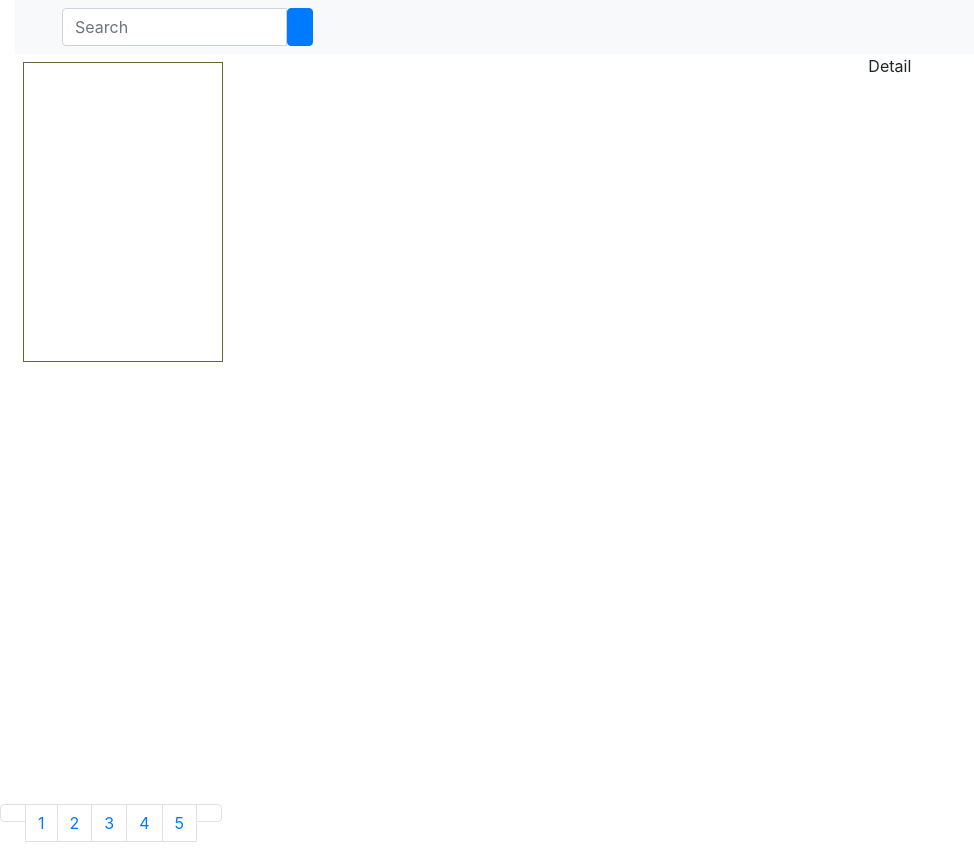
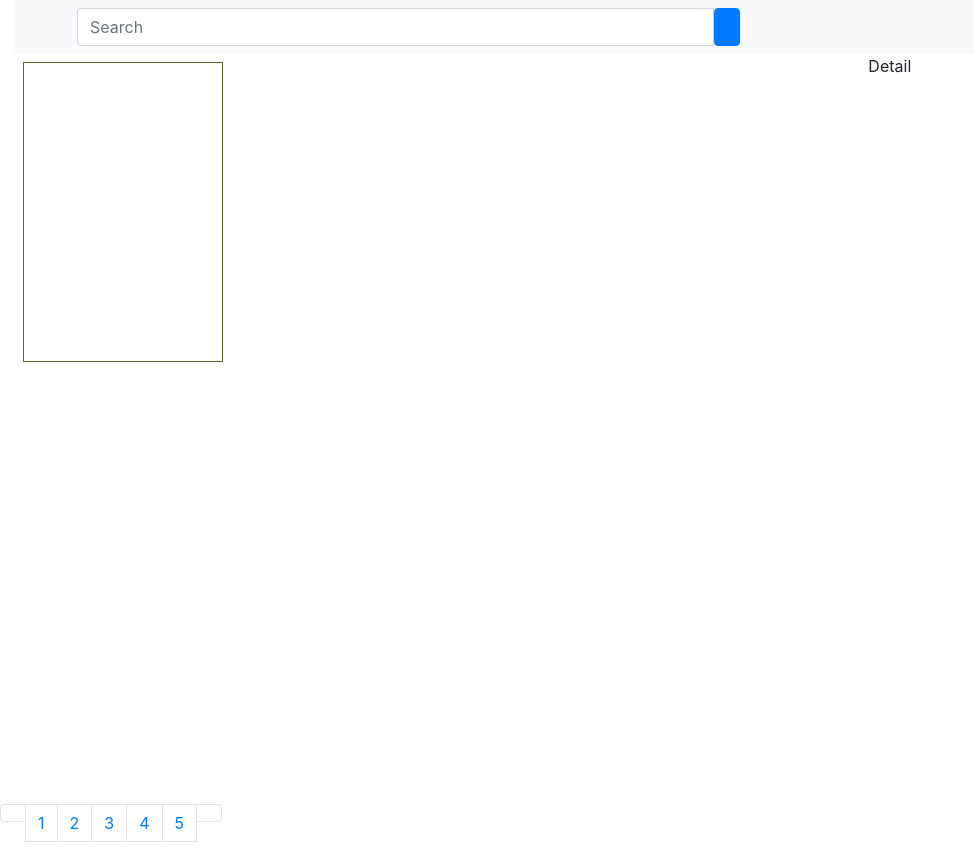
Before and after one commit to Moverr/githubsearch, a React (Create React App) app: page / in a window 1280 px wide. Shown: the whole page, without its empty margins (0-974 px from the left). Built offline with nearby package versions, Linux system fonts and the light colour scheme; some icons are missing.

Commit message:
refactoring

```diff
--- a/src/components/SearchForm.jsx
+++ b/src/components/SearchForm.jsx
@@ -1,12 +1,13 @@
 import React from 'react'
+import InputField from './formelements/InputField';
 
 const SearchForm = (props) => {
     return <form className="form-inline col-md-12 ">
-        <div className="input-group">
-        <input className="form-control col-md-9 " placeholder={props.placeholder} type="text" />
-        <button className="btn btn-primary my-2 my-sm-0" type="submit">
-            <i className="fa fa-search"></i>
-        </button>
+        <div className="input-group col-md-9">
+            <InputField className="form-control col-md-9 " placeholder={props.placeholder} type="text" />
+            <button className="btn btn-primary my-2 my-sm-0" type="submit">
+                <i className="fa fa-search"></i>
+            </button>
         </div>
     </form>
 }
```
